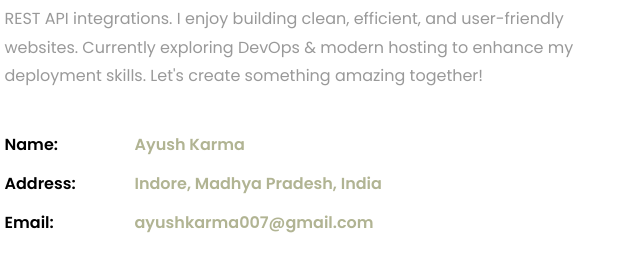
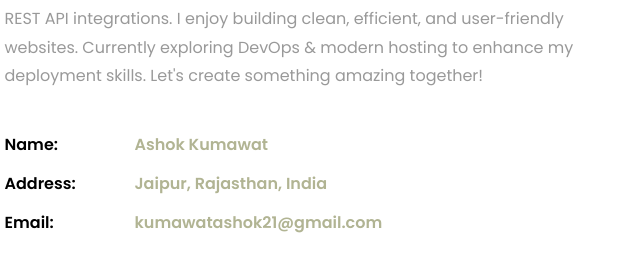
Before and after one commit to kumawatashok21/portfolio, a plain HTML site: page index.html in a window 1280 px wide. Shown: the part 1225-1498 px from the top of the page, 591-1231 px from the left. Drawn offline with Linux system fonts and the light colour scheme; some packages are replaced by stand-ins of ours; no server answers; files whose address does not match are found by name.

Commit message:
Update index.html

```diff
--- a/index.html
+++ b/index.html
@@ -130,9 +130,9 @@
 								<p>Hi, I’m a passionate WordPress & PHP Developer with hands-on experience in custom theme/plugin development, WooCommerce customization, and REST API integrations. I enjoy building clean, efficient, and user-friendly websites. Currently exploring DevOps & modern hosting to enhance my deployment skills. Let's create something amazing together!</p>
 
 								<ul class="about-info mt-4 px-md-0 px-2">
-									<li class="d-flex"><span>Name:</span> <span>Ayush Karma</span></li>
-									<li class="d-flex"><span>Address:</span> <span>Indore, Madhya Pradesh, India</span></li>
-									<li class="d-flex"><span>Email:</span> <span>ayushkarma007@gmail.com</span></li>
+									<li class="d-flex"><span>Name:</span> <span>Ashok Kumawat</span></li>
+									<li class="d-flex"><span>Address:</span> <span>Jaipur, Rajasthan, India</span></li>
+									<li class="d-flex"><span>Email:</span> <span>kumawatashok21@gmail.com</span></li>
 								</ul>
 							</div>
 							<div class="col-md-12">
@@ -398,7 +398,7 @@
 		    <div class="w-100 py-4">
 			<h2>Looking for a reliable WordPress/PHP Developer?</h2>
 			<p>I build fast, secure and scalable web solutions for businesses and startups. Let’s connect if you're hiring or need freelance support.</p>
-			<p class="mb-0"><a href="mailto:ayushkarma007@gmail.com" class="btn btn-white py-3 px-4">Get in Touch</a></p>
+			<p class="mb-0"><a href="mailto:kumawatashok21@gmail.com" class="btn btn-white py-3 px-4">Get in Touch</a></p>
 		    </div>
 		</div>
 <!-- 		<div class="col-md-4 col-lg-4 d-flex align-items-end">
@@ -570,7 +570,7 @@
 	                </p>
 	                <p class="mb-0">
 	                    <a href="#contact-form" class="btn btn-outline-light py-3 px-4">Let's Talk</a>
-	                    <a href="mailto:ayushkarma007@gmail.com" class="btn btn-white py-3 px-4 ml-2">Email Me</a>
+	                    <a href="mailto:kumawatashok21@gmail.com" class="btn btn-white py-3 px-4 ml-2">Email Me</a>
 	                </p>
 	                </div>
 	            </div>
@@ -584,7 +584,7 @@
 	            <!-- Optional Contact Form (can link from "Let's Talk" button) -->
 	            <div id="contact-form" class="row mt-5">
 	            <div class="col-md-12">
-	                <form action="https://formsubmit.co/ayushkarma007@gmail.com" method="POST" class="bg-light text-dark p-4 p-md-5 contact-form rounded shadow">
+	                <form action="https://formsubmit.co/kumawatashok21@gmail.com" method="POST" class="bg-light text-dark p-4 p-md-5 contact-form rounded shadow">
 	                <div class="form-group">
 	                    <input type="text" class="form-control" name="name" placeholder="Full Name" required>
 	                </div>
@@ -653,14 +653,14 @@
                         <h2 class="ftco-heading-2">Contact</h2>
                         <div class="block-23 mb-3">
                             <ul>
-                            <li><span class="icon fa fa-map-marker"></span><span class="text">Indore, Madhya Pradesh, India</span></li>
-                            <li><span class="icon fa fa-envelope"></span><span class="text">ayushkarma007@gmail.com</span></li>
+                            <li><span class="icon fa fa-map-marker"></span><span class="text">Jaipur, Rajasthan, India</span></li>
+                            <li><span class="icon fa fa-envelope"></span><span class="text">kumawatashok21@gmail.com</span></li>
                             </ul>
                         </div>
                         <ul class="ftco-footer-social list-unstyled mt-2">
-                            <li><a href="https://github.com/Ayushk07/" target="_blank"><span class="fa fa-github"></span></a></li>
-                            <li><a href="https://www.linkedin.com/in/ayushkarma/" target="_blank"><span class="fa fa-linkedin"></span></a></li>
-                            <li><a href="mailto:ayushkarma007@gmail.com"><span class="fa fa-envelope"></span></a></li>
+                            <li><a href="https://github.com/kumawatashok21/" target="_blank"><span class="fa fa-github"></span></a></li>
+                            <li><a href="https://www.linkedin.com/in/kumawatashok21/" target="_blank"><span class="fa fa-linkedin"></span></a></li>
+                            <li><a href="mailto:kumawatashok21@gmail.com"><span class="fa fa-envelope"></span></a></li>
                         </ul>
                     </div>
                 </div>
@@ -670,7 +670,7 @@
             <div class="row">
                 <div class="col-md-12 text-center">
                     <p class="mb-0">
-                    &copy; <script>document.write(new Date().getFullYear());</script> All rights reserved. Developed by <strong>Ayush Karma</strong>.
+                    &copy; <script>document.write(new Date().getFullYear());</script> All rights reserved. Developed by <strong>Ashok Kumawat</strong>.
                     </p>
                 </div>
             </div>
```
